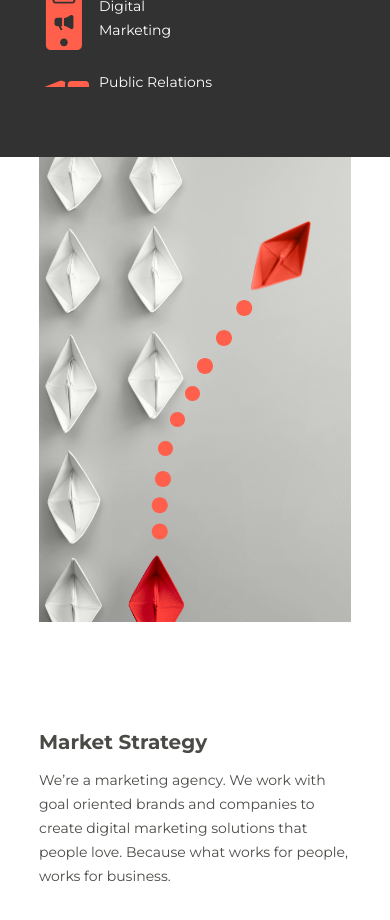
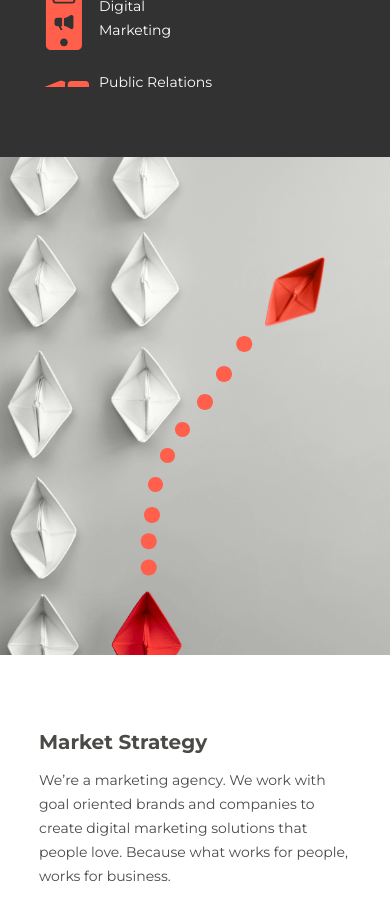
Before and after one commit to akpante3/Forza-WEB, a React (Create React App) app: page /services/our-services in a window 390 px wide. Shown: the part 3725-4645 px from the top of the page. Built offline with nearby package versions, Linux system fonts and the light colour scheme; a web font is replaced by a local one.

Commit message:
responsive fix

```diff
--- a/src/pages/whatWeDo/WhatWeDo.scss
+++ b/src/pages/whatWeDo/WhatWeDo.scss
@@ -21,8 +21,8 @@
             height: 73vh;
         }
         @media (max-width: 450px) {
-            right: 10%;
-            width: 80%;
+            right: 0;
+            width: 100%;
             height: 59vh;
         }
     }
@@ -161,7 +161,7 @@
         @media (max-width: 1100px) {
             bottom: 5%;
             top: 65%;
-            height: 55vh;
+            height: 60vh;
             width: 70%;
             left: 0;
             right: 0;
@@ -172,7 +172,7 @@
             bottom: 5%;
             top: 55%;
             width: 80%;
-            height: 55vh;
+            height: 60vh;
             overflow: scroll;
             margin-bottom: 50px;
         }
@@ -189,7 +189,7 @@
         @media (max-width: 1100px) {
             bottom: 5%;
             top: 58%;
-            height: 55vh;
+            height: 60vh;
             width: 70%;
             left: 0;
             right: 0;
@@ -215,7 +215,7 @@
             width: 100%;
         }
         @media (max-width: 450px) {
-            height: 55vh;
+            height: 60vh;
             width: 100%;
         }
     }
@@ -275,7 +275,7 @@
             bottom: 5%;
             top: 60%;
             // left: 100px;
-            height: 55vh;
+            height: 60vh;
             width: 70%;
             left: 0;
             right: 0;
@@ -286,7 +286,7 @@
             bottom: 5%;
             top: 58%;
             width: 80%;
-            height: 40vh;
+            height: 60vh;
             overflow: scroll;
             left: 0;
             right: 0;
@@ -303,7 +303,7 @@
         }
 
         @media (max-width: 450px) {
-            height: 55vh;
+            height: 60vh;
             width: 100%;
         }
     }
@@ -365,7 +365,7 @@
         @media (max-width: 1100px) {
             bottom: 5%;
             top: 65%;
-            height: 55vh;
+            height: 60vh;
             width: 70%;
             left: 0;
             right: 0;
```
